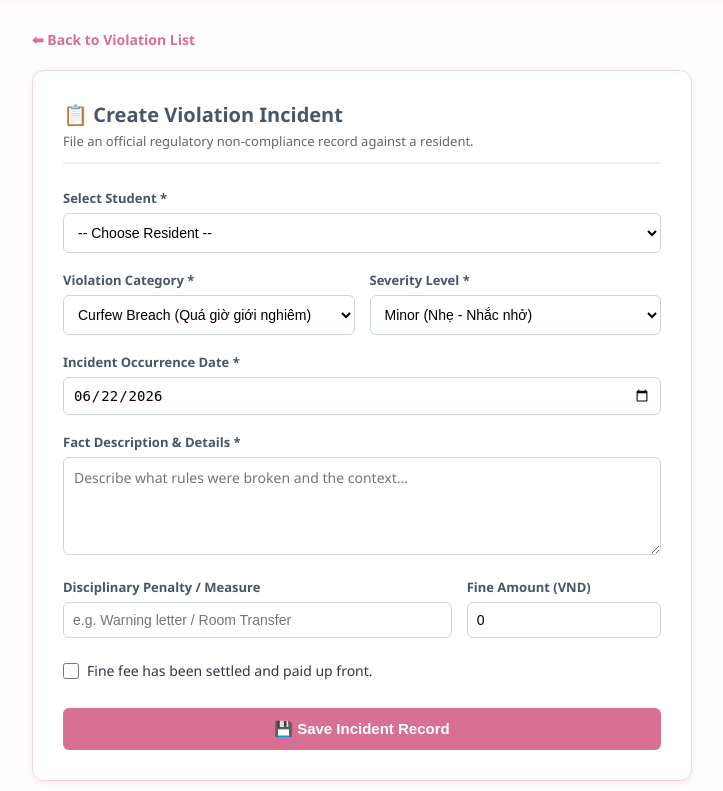
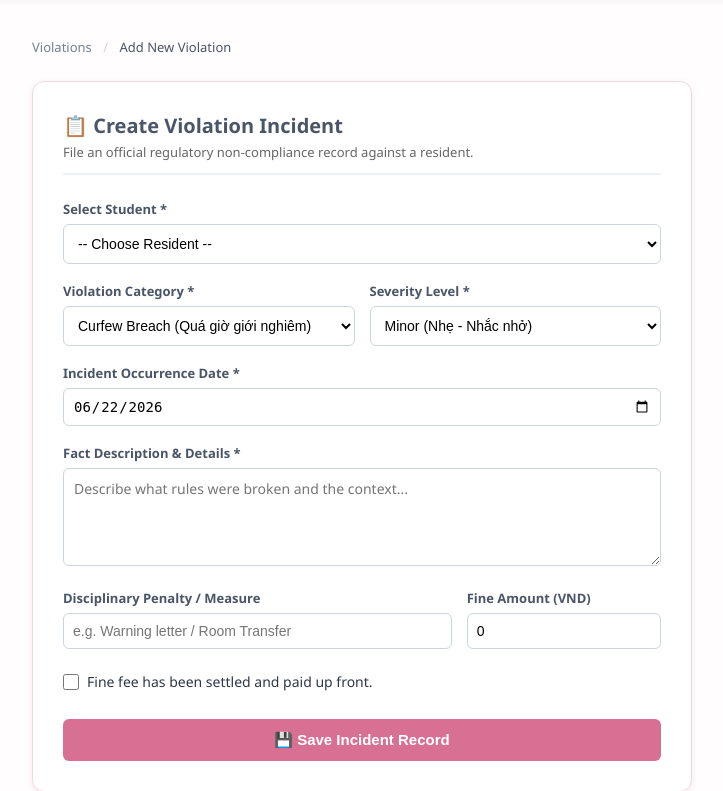
Before and after one commit to Hlh2207/Dormitory_Manager_HKT, a PHP site: page /ViolationFormView.php in a window 1280 px wide. Shown: the part 64-855 px from the top of the page, without its empty margins (278-1001 px from the left). Run offline with PHP 8.4, Linux system fonts and the light colour scheme; a user stored in the database is signed in; data comes from the database, SQL or seed files in the repository.

Commit message:
Sửa UI Violation

```diff
--- a/ktx/ViolationFormView.php
+++ b/ktx/ViolationFormView.php
@@ -86,10 +86,12 @@ include 'header.php';
 ?>
 
 <main class="page" style="max-width: 700px; margin: 0 auto;">
-    <div style="margin-bottom: 20px;">
-        <a href="ViolationView.php" style="text-decoration:none; color:#D87093; font-weight:600; font-size:14px;">
-            ⬅ Back to Violation List
+    <div class="sub-header" style="padding: 10px 0; margin-bottom: 15px; font-size: 13px; color: #718096;">
+        <a href="ViolationView.php" style="text-decoration: none; color: #718096; font-weight: 500; display: inline-flex; align-items: center; gap: 5px;">
+            Violations
         </a>
+        <span style="color: #cbd5e0; margin: 0 8px;">/</span>
+        <span style="color: #4a5568;">Add New Violation</span>
     </div>
 
     <div class="table-wrap" style="padding: 30px; background:#fff; border-radius:12px;">
```
Also changed, not shown: ktx/ViolationDetailView.php (+5 -3 lines).
